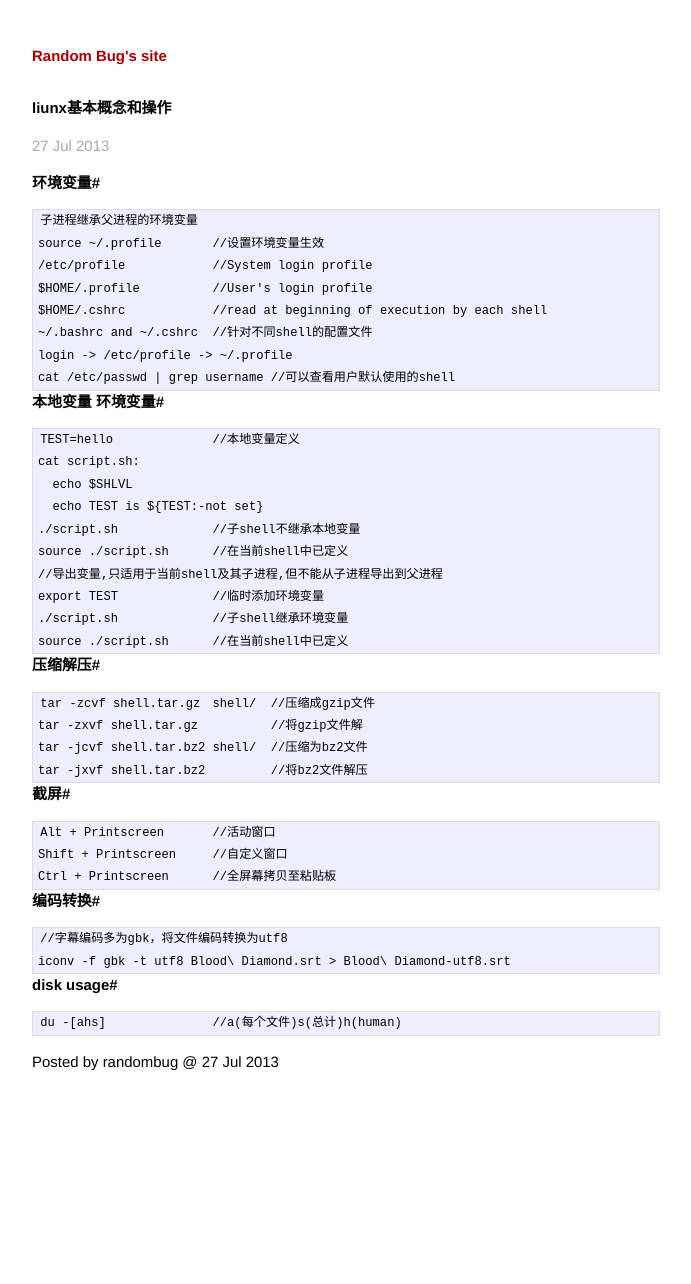
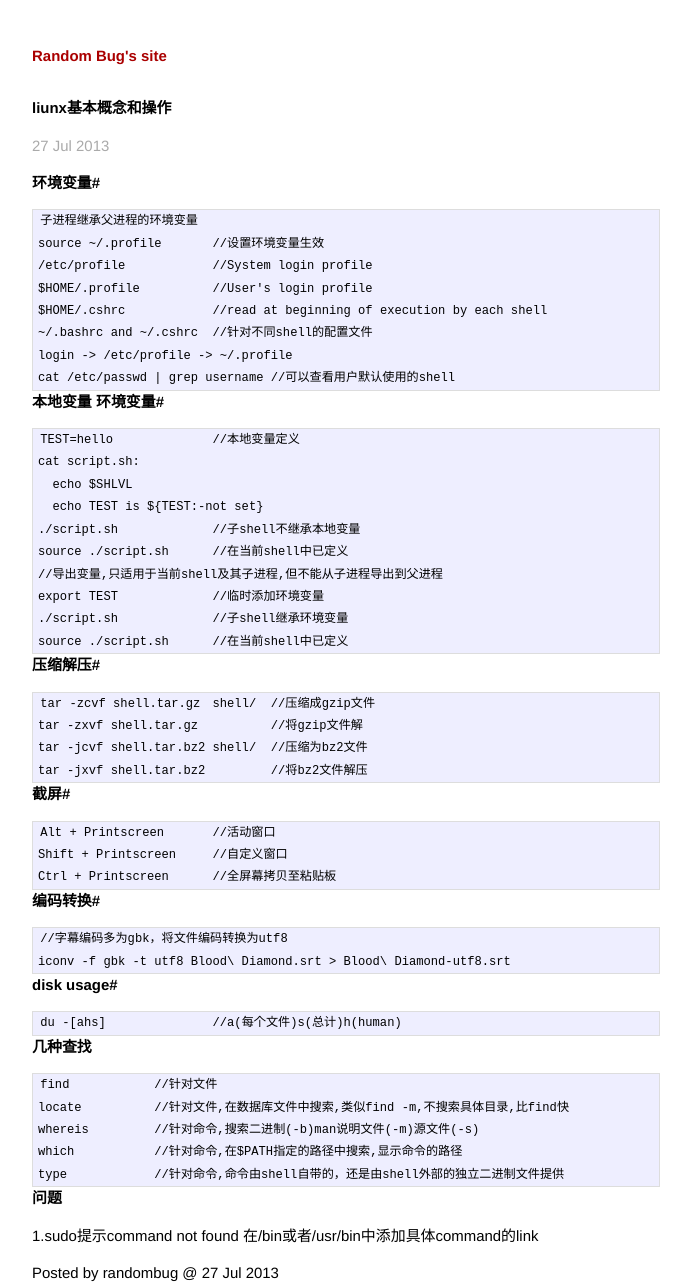
Before and after one commit to jfgong/jekyll_linteler, a Jekyll site: the page built from _posts/2013-07-27-basic-opreation-in-ubuntu.markdown, in a window 1280 px wide. Shown: the whole page, without its empty margins (294-985 px from the left). Built offline with Jekyll 4.4.1, drawn with Linux system fonts in a browser that asks for light colours; before the commit the page ends 1073 px from its top, so only the background shows below that.

Commit message:
update 2013-07-27-basic-opreation-in-ubuntu.markdown

```diff
--- a/_posts/2013-07-27-basic-opreation-in-ubuntu.markdown
+++ b/_posts/2013-07-27-basic-opreation-in-ubuntu.markdown
@@ -43,4 +43,16 @@ title: liunx基本概念和操作
 #disk usage#
 	du -[ahs]		//a(每个文件)s(总计)h(human)
 
+#几种查找
+	find		//针对文件
+	locate		//针对文件,在数据库文件中搜索,类似find -m,不搜索具体目录,比find快
+	whereis		//针对命令,搜索二进制(-b)man说明文件(-m)源文件(-s)
+	which		//针对命令,在$PATH指定的路径中搜索,显示命令的路径
+	type		//针对命令,命令由shell自带的，还是由shell外部的独立二进制文件提供
+
+#问题
+1.sudo提示command not found
+  在/bin或者/usr/bin中添加具体command的link
+
+
 Posted by randombug @ {{ page.date | date_to_string }}
```
